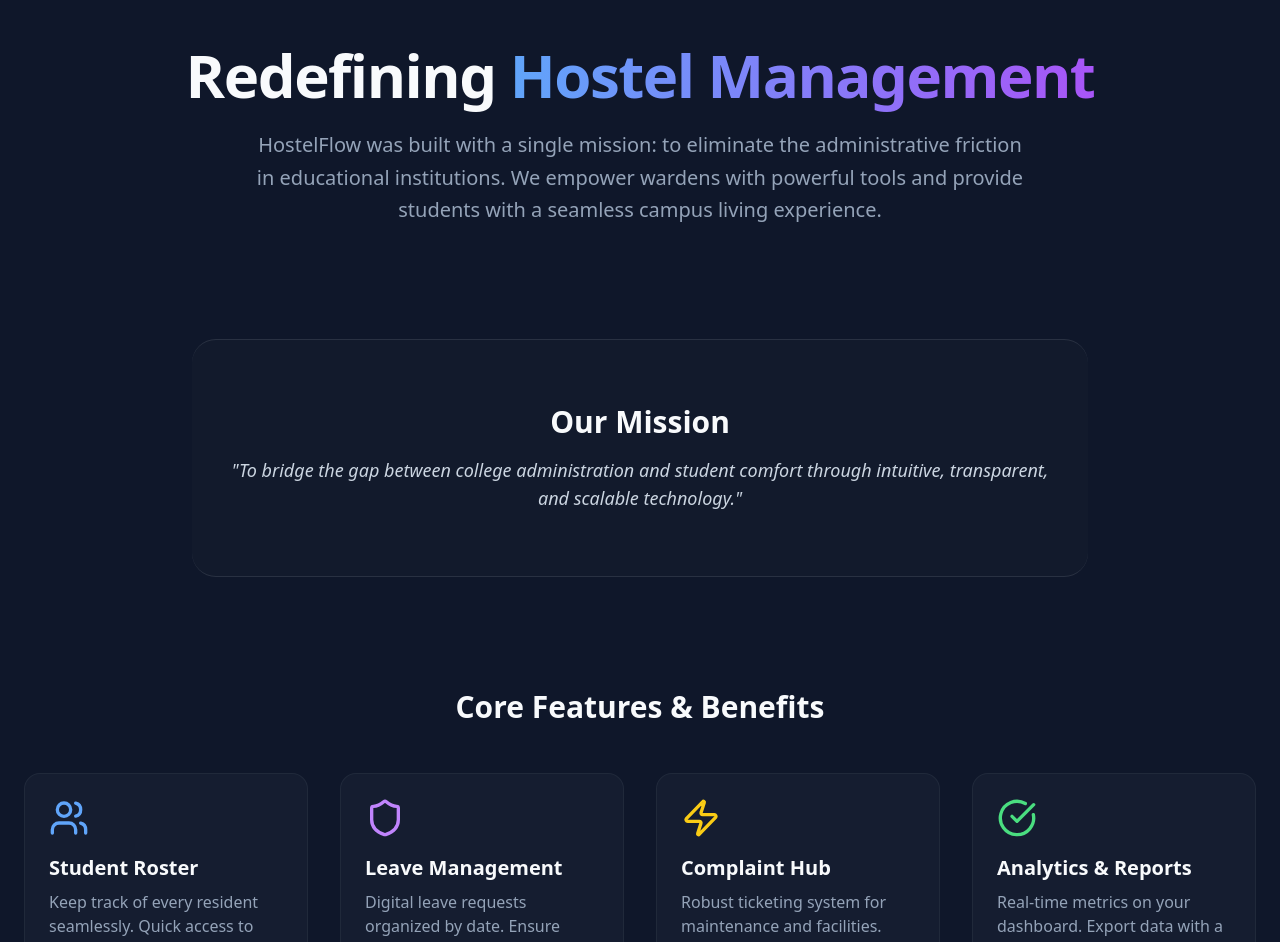
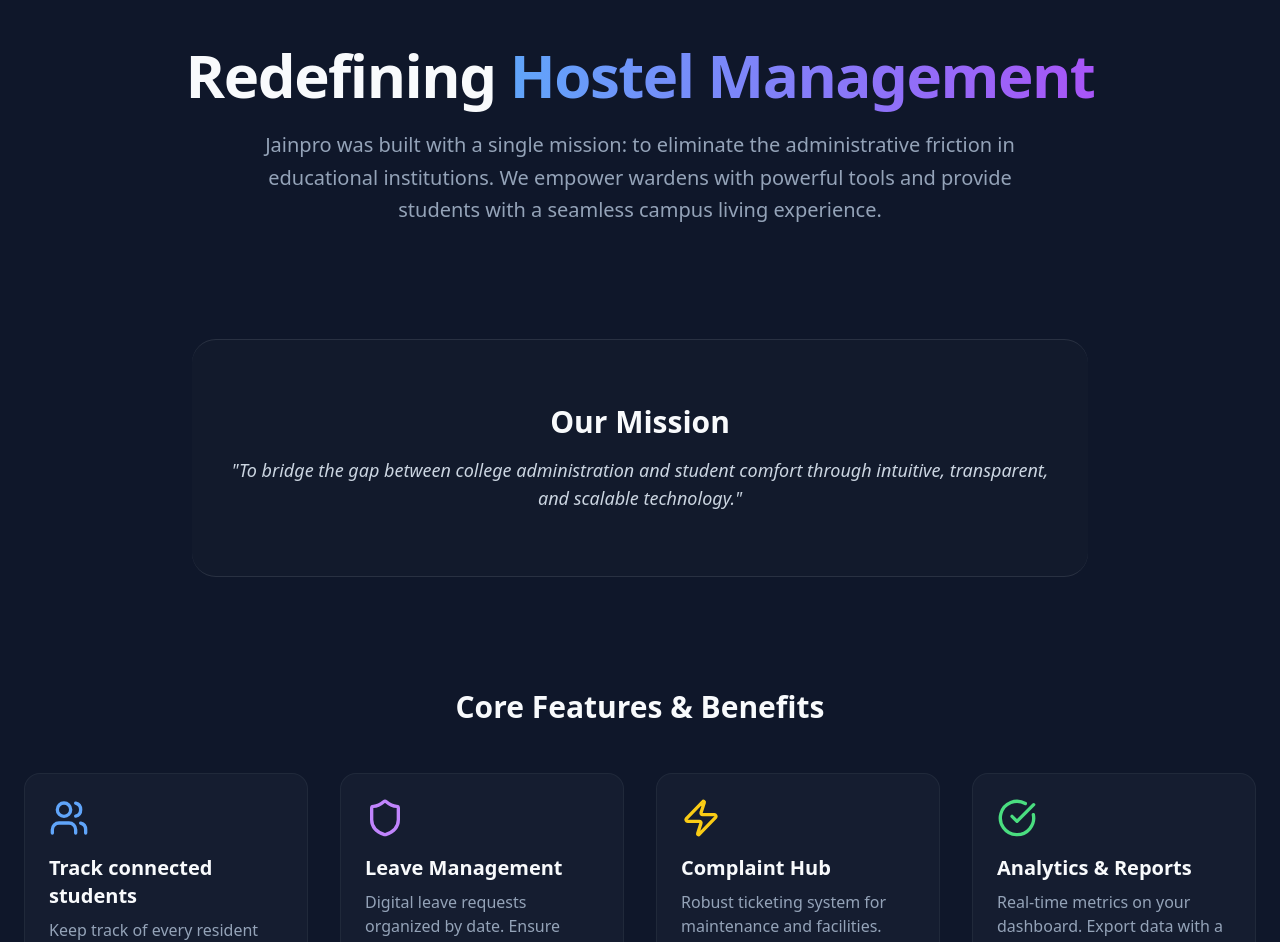
Before and after one commit to venom76568/HostelFlow, a React (Vite) app in the folder frontend/: page /about in a window 1280 px wide. Shown: the part 120-1062 px from the top of the page. Built offline with nearby package versions, Linux system fonts and the light colour scheme; no server answers.

Commit message:
changes in about page

```diff
--- a/frontend/src/pages/About.tsx
+++ b/frontend/src/pages/About.tsx
@@ -38,7 +38,7 @@
                 Redefining <span className="text-transparent bg-clip-text bg-gradient-to-r from-blue-400 to-purple-500">Hostel Management</span>
             </h2>
             <p className="text-xl text-slate-400 max-w-3xl mx-auto leading-relaxed">
-                HostelFlow was built with a single mission: to eliminate the administrative friction in educational institutions. We empower wardens with powerful tools and provide students with a seamless campus living experience.
+                Jainpro was built with a single mission: to eliminate the administrative friction in educational institutions. We empower wardens with powerful tools and provide students with a seamless campus living experience.
             </p>
         </motion.div>
       </section>
@@ -57,7 +57,7 @@
         <div className="grid md:grid-cols-2 lg:grid-cols-4 gap-8">
             <div className="bg-slate-800/40 p-6 rounded-2xl border border-white/5">
                 <Users className="w-10 h-10 text-blue-400 mb-4" />
-                <h4 className="text-xl font-semibold mb-2">Student Roster</h4>
+                <h4 className="text-xl font-semibold mb-2">Track connected students</h4>
                 <p className="text-slate-400">Keep track of every resident seamlessly. Quick access to emergency contacts and room assignments.</p>
             </div>
             <div className="bg-slate-800/40 p-6 rounded-2xl border border-white/5">
```
